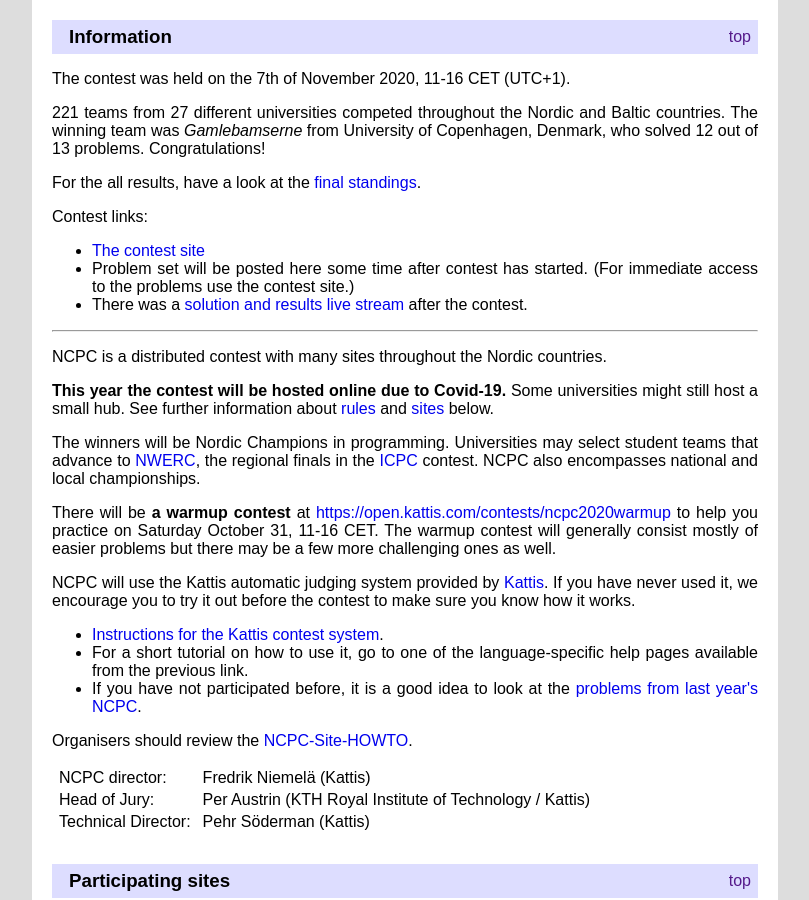
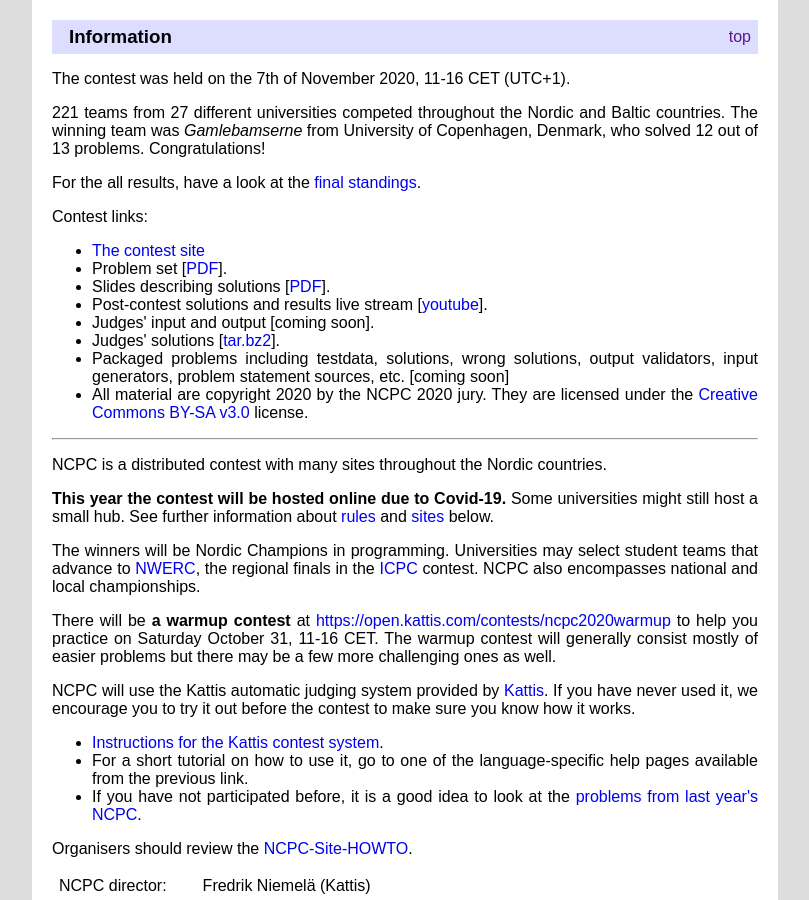
Before and after one commit to icpc/ncpc-web, a Jekyll site: the page built from ncpc2020/index.html, in a window 1280 px wide and 900 px high, scrolled down 313 px. Shown: the whole window, without its empty margins (235-1044 px from the left). Built offline with Jekyll 4.4.1, drawn with Linux system fonts in a browser that asks for light colours.

Commit message:
add some ncpc20 stuff

```diff
--- a/ncpc2020/index.html
+++ b/ncpc2020/index.html
@@ -40,21 +40,19 @@
 <p>Contest links:
 <ul>
   <li><a href="https://ncpc20.kattis.com/standings">The contest site</a></li>
-  <li>Problem set will be posted here some time after contest has started. (For immediate access to the problems use the contest site.)
-   <!-- [<a href="ncpc2019problems.pdf">PDF</a>].-->
+  <li>Problem set [<a href="ncpc2020problems.pdf">PDF</a>].
   </li>
-  <li>There was a <a href="https://youtu.be/yZn6xKEN1uU">solution and results live stream</a> after the contest.
+  <li>Slides describing solutions
+    [<a href="ncpc20slides.pdf">PDF</a>].</li>
+  <li>Post-contest solutions and results live stream
+    [<a href="https://youtu.be/yZn6xKEN1uU">youtube</a>].</li>
+  <li>Judges' input and output
+    [<!--<a href="...">tar.bz2</a> (137 MB)-->coming soon].</li>
+  <li>Judges' solutions
+    [<a href="ncpc2020-solutions.tar.bz2">tar.bz2</a>]. </li>
+  <li>Packaged problems including testdata, solutions, wrong solutions, output validators, input generators, problem statement sources, etc. [<!--<a href="...">tar.bz2</a> (141 MB)-->coming soon]
   </li>
-  <!--
-  <li>Slides describing solutions
-    [<a href="ncpc19slides.pdf">PDF</a>].</li>
-  <li>Judges' input and output
-    [<a href="https://drive.google.com/file/d/1ecpPsGSC7JZxz1fQ9EhxSAVBDUXRe_Wv/view?usp=sharing">tar.bz2</a> (108 MB)].</li>
-  <li>Judges' solutions
-    [<a href="ncpc2019-solutions.tar.bz2">tar.bz2</a>]. </li>
-  <li><a href="https://drive.google.com/file/d/1FVbC8O4c7fiu8sDfrEydXyUqjximtHMi/view?usp=sharing">Packaged problems</a> (110 MB) including testdata, solutions, wrong solutions, output validators, input generators, problem statement sources, etc.</li>
-  <li>All material are copyright 2019 by the NCPC 2019 jury. They are licensed under the <a href="http://creativecommons.org/licenses/by-sa/3.0/">Creative Commons BY-SA v3.0</a> license.</li>
--->
+  <li>All material are copyright 2020 by the NCPC 2020 jury. They are licensed under the <a href="http://creativecommons.org/licenses/by-sa/3.0/">Creative Commons BY-SA v3.0</a> license.</li>
 </ul>
 </p>
 
```
